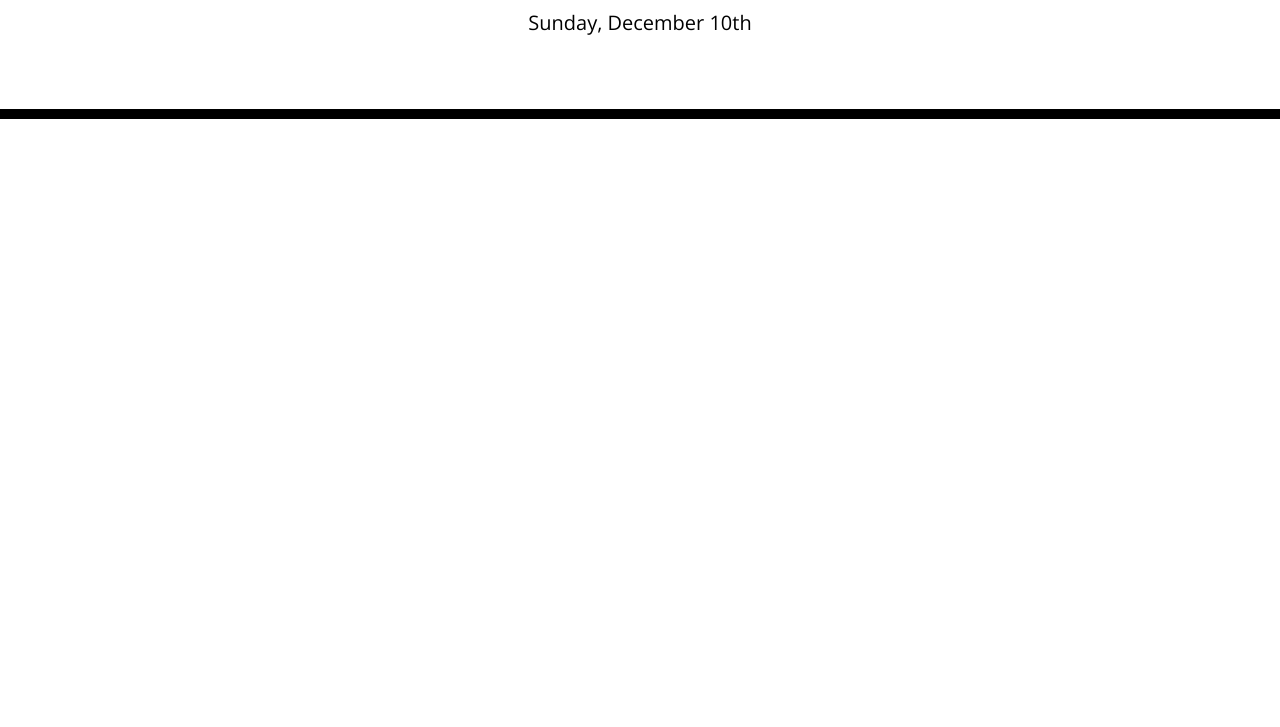
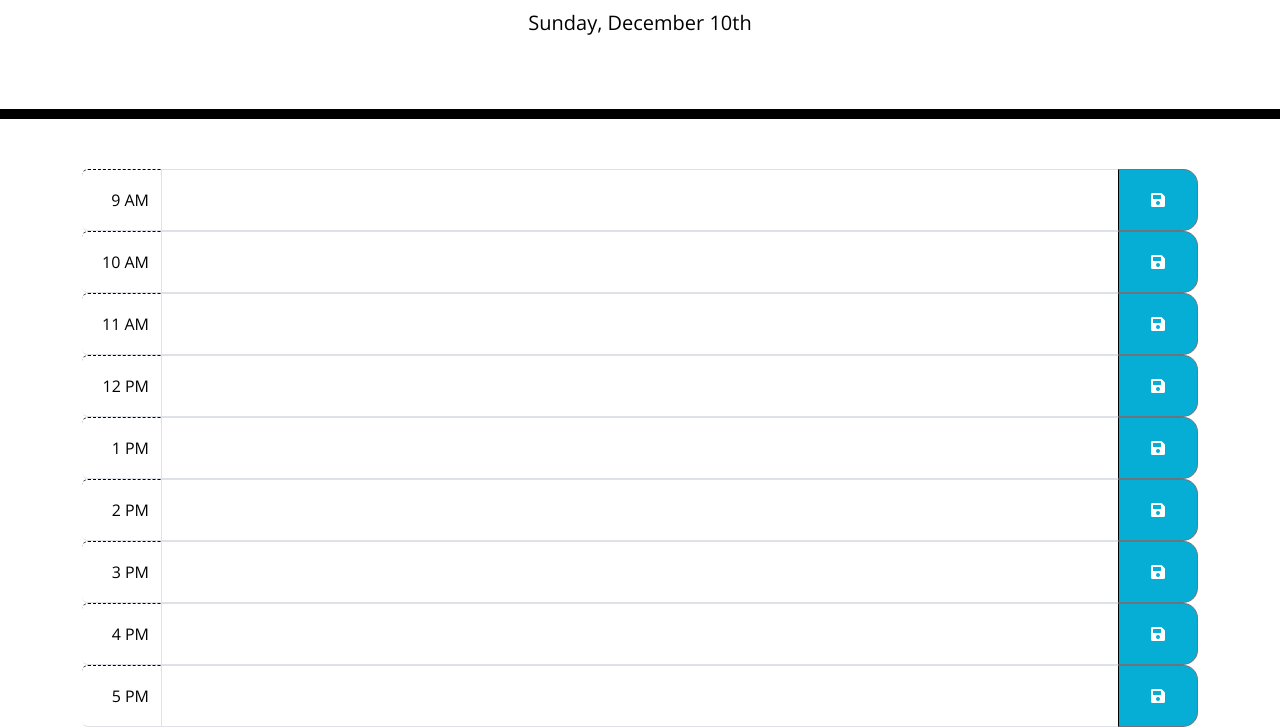
Before and after one commit to oluwaseunolusanya/work-day-scheduler, a plain HTML site: page index.html in a window 1280 px wide. Shown: the part 168-895 px from the top of the page. Before the commit the page ends 800 px from the top, so only its background shows below. Drawn offline with nearby package versions, Linux system fonts and the light colour scheme.

Commit message:
Added timeblocks.

```diff
--- a/assets/style.css
+++ b/assets/style.css
@@ -26,6 +26,10 @@ header {
   white-space: pre-wrap;
 }
 
+.container{
+  margin-top: 50px;
+}
+
 .time-block {
   text-align: center;
   border-radius: 15px;
@@ -41,6 +45,9 @@ header {
   background-color: #ffffff;
   color: #000000;
   border-top: 1px dashed #000000;
+  width: 80px;
+  justify-content: right;
+  border-left: none;
 }
 
 .past {
@@ -64,6 +71,7 @@ header {
   border-bottom-right-radius: 15px;
   background-color: #06aed5;
   color: white;
+  width:80px;
 }
 
 .saveBtn i:hover {
--- a/index.html
+++ b/index.html
@@ -31,7 +31,69 @@
       <p id="currentDay" class="lead"></p>
     </header>
     <div class="container">
-      <!-- Timeblocks go here -->
+      <div class="input-group">
+        <span class="input-group-text hour">9 AM</span>
+        <textarea class="form-control" aria-label="With textarea"></textarea>
+        <button class="btn btn-outline-secondary saveBtn" type="button" id="button-addon1">
+          <i class="fas fa-save"></i>
+        </button>
+      </div>
+      <div class="input-group">
+        <span class="input-group-text hour">10 AM</span>
+        <textarea class="form-control" aria-label="With textarea"></textarea>
+        <button class="btn btn-outline-secondary saveBtn" type="button" id="button-addon1">
+          <i class="fas fa-save"></i>
+        </button>
+      </div>
+      <div class="input-group">
+        <span class="input-group-text hour">11 AM</span>
+        <textarea class="form-control" aria-label="With textarea"></textarea>
+        <button class="btn btn-outline-secondary saveBtn" type="button" id="button-addon1">
+          <i class="fas fa-save"></i>
+        </button>
+      </div>
+      <div class="input-group">
+        <span class="input-group-text hour">12 PM</span>
+        <textarea class="form-control" aria-label="With textarea"></textarea>
+        <button class="btn btn-outline-secondary saveBtn" type="button" id="button-addon1">
+          <i class="fas fa-save"></i>
+        </button>
+      </div>
+      <div class="input-group">
+        <span class="input-group-text hour">1 PM</span>
+        <textarea class="form-control" aria-label="With textarea"></textarea>
+        <button class="btn btn-outline-secondary saveBtn" type="button" id="button-addon1">
+          <i class="fas fa-save"></i>
+        </button>
+      </div>
+      <div class="input-group">
+        <span class="input-group-text hour">2 PM</span>
+        <textarea class="form-control" aria-label="With textarea"></textarea>
+        <button class="btn btn-outline-secondary saveBtn" type="button" id="button-addon1">
+          <i class="fas fa-save"></i>
+        </button>
+      </div>
+      <div class="input-group">
+        <span class="input-group-text hour">3 PM</span>
+        <textarea class="form-control" aria-label="With textarea"></textarea>
+        <button class="btn btn-outline-secondary saveBtn" type="button" id="button-addon1">
+          <i class="fas fa-save"></i>
+        </button>
+      </div>
+      <div class="input-group">
+        <span class="input-group-text hour">4 PM</span>
+        <textarea class="form-control" aria-label="With textarea"></textarea>
+        <button class="btn btn-outline-secondary saveBtn" type="button" id="button-addon1">
+          <i class="fas fa-save"></i>
+        </button>
+      </div>
+      <div class="input-group">
+        <span class="input-group-text hour">5 PM</span>
+        <textarea class="form-control" aria-label="With textarea"></textarea>
+        <button class="btn btn-outline-secondary saveBtn" type="button" id="button-addon1">
+          <i class="fas fa-save"></i>
+        </button>
+      </div>
     </div>
 
     <script src="https://cdnjs.cloudflare.com/ajax/libs/jquery/3.2.1/jquery.min.js"></script>
```
